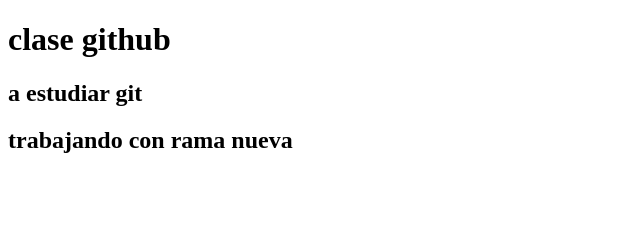
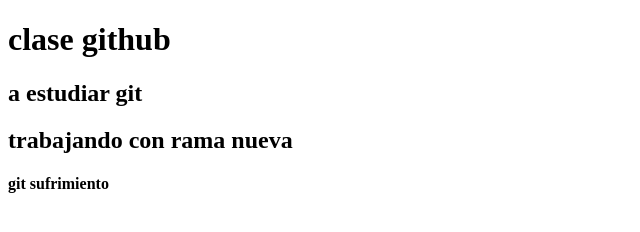
Before and after one commit to nijo21/git-clase, a plain HTML site: page index.html in a window 1280 px wide. Shown: the whole page, without its empty margins (0-640 px from the left). Drawn offline with Linux system fonts and the light colour scheme.

Commit message:
h4 footer

```diff
--- a/index.html
+++ b/index.html
@@ -18,7 +18,7 @@
         </section>
     </main>
     <footer>
-
+        <h4>git sufrimiento</h4>
     </footer>
 </body>
 </html>
```
